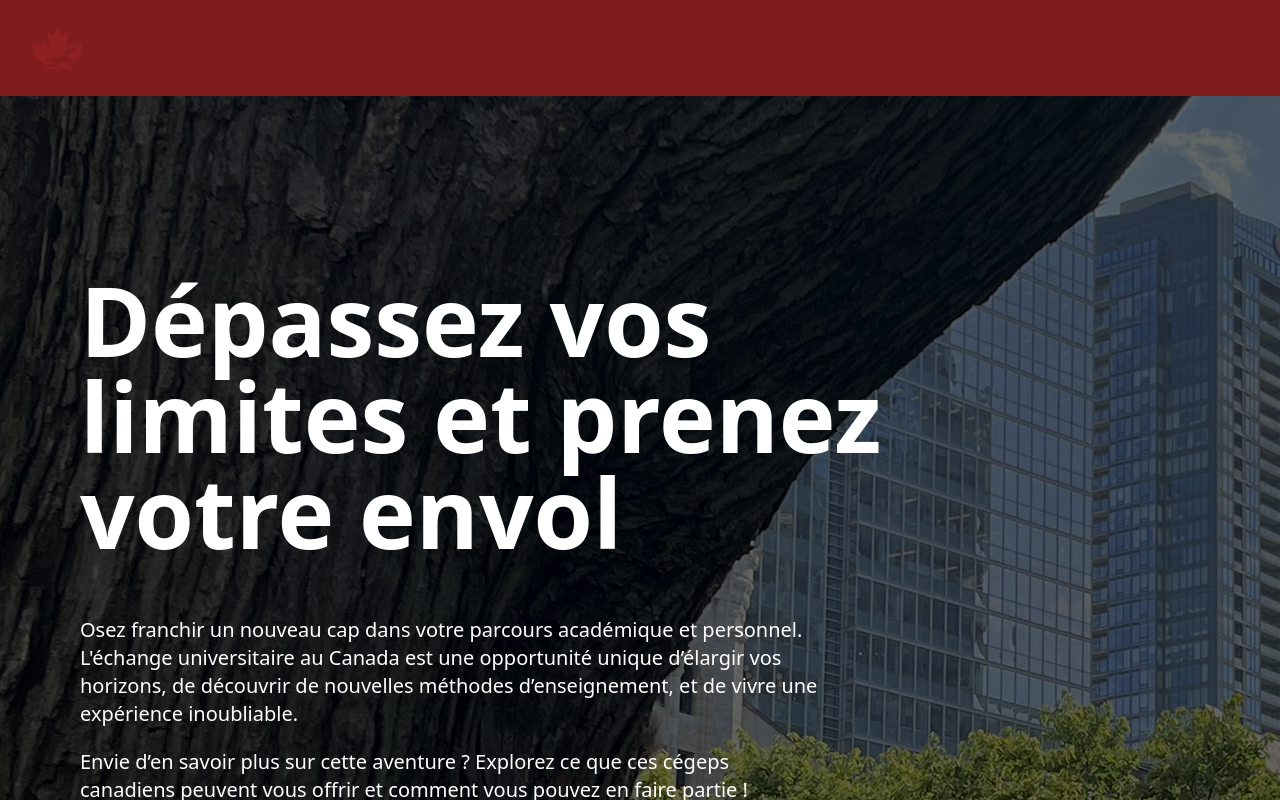
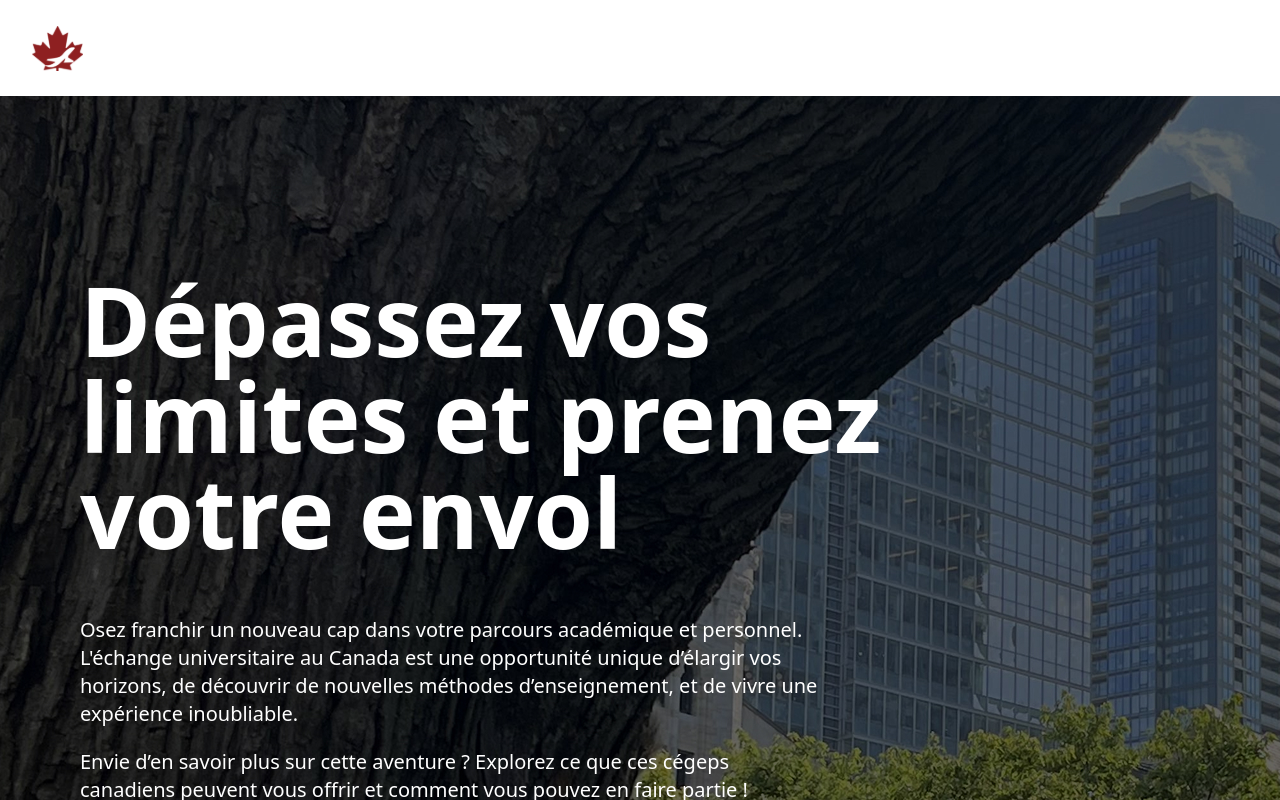
Before and after one commit to MaelleCoquelet/projetco_canada-mcoquelet_pmeloni_hpetit_cvincent, a Nuxt app: page / in a window 1280 px wide. Shown: the top 800 px of the page. Built offline with nearby package versions, Linux system fonts and the light colour scheme.

Commit message:
removed bg from header

```diff
--- a/components/HeaderPage.vue
+++ b/components/HeaderPage.vue
@@ -29,7 +29,7 @@ onBeforeUnmount(() => {
 </script>
 
 <template>
-    <header class="sticky top-0 flex items-center justify-between bg-red-900 text-zinc-50 text-[28px] p-8 h-24">
+    <header class="sticky top-0 flex items-center justify-between text-zinc-50 text-[28px] p-8 h-24">
         <div class="flex justify-between items-center">
             <a href="../" :class="{ 'hidden': isMenuOpen }"><img src="../public/icons/logo_liftoff.svg"
                     alt="Logo de LiftOff Mmi"></a>
```
